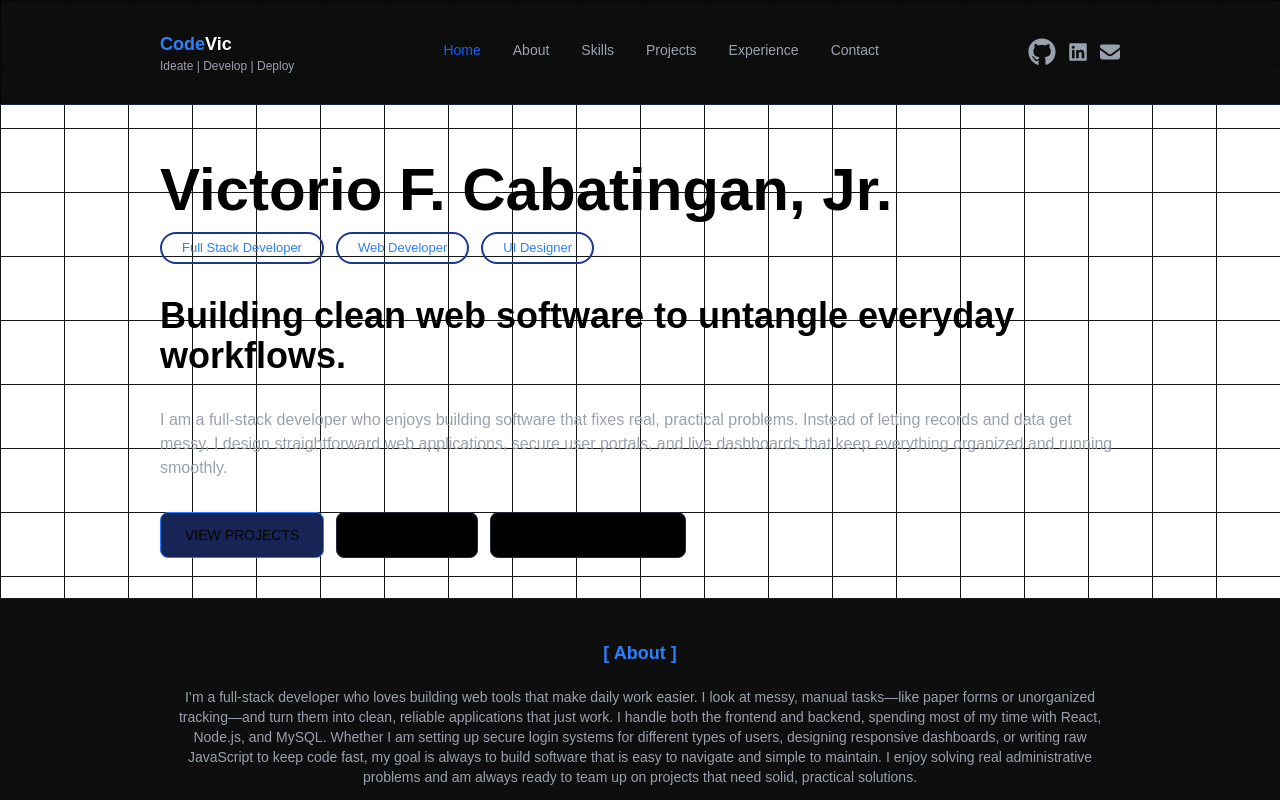
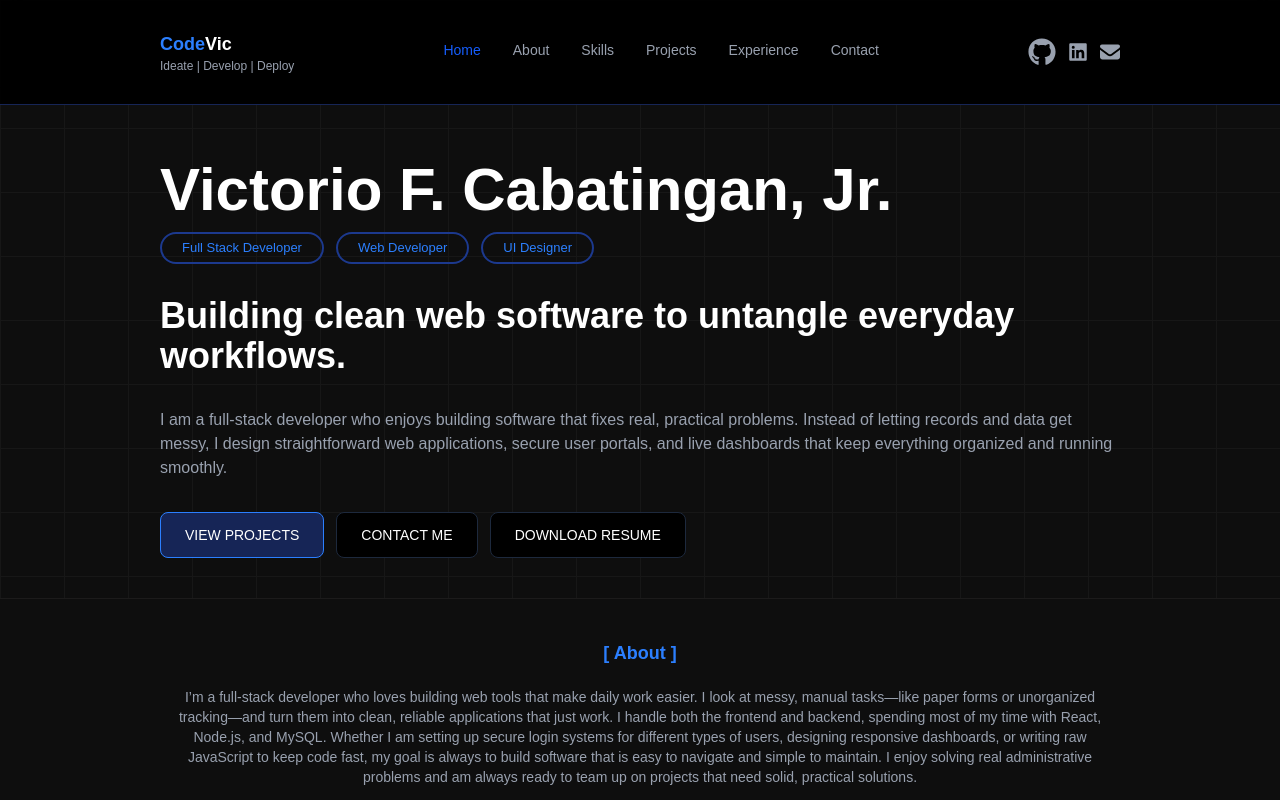
Before and after one commit to victorio222/codevic, a Next.js app: page / in a window 1280 px wide. Built offline with nearby package versions, Linux system fonts and the light colour scheme.

Commit message:
globals css update

```diff
--- a/app/globals.css
+++ b/app/globals.css
@@ -1,10 +1,10 @@
 @import url('https://fonts.googleapis.com/css2?family=Inter:ital,opsz,wght@0,14..32,100..900;1,14..32,100..900&family=Montserrat:ital,wght@0,100..900;1,100..900&display=swap');
 @import "tailwindcss";
 
-/* :root {
-  --background: #ffffff;
-  --foreground: #0e0e0e;
-} */
+:root {
+  --background: #0e0e0e;
+  --foreground: #ffffff;
+}
 
 @theme inline {
   --color-background: var(--background);
@@ -13,12 +13,12 @@
   --font-mono: var(--font-geist-mono);
 }
 
-@media (prefers-color-scheme: dark) {
+/* @media (prefers-color-scheme: dark) {
   :root {
     --background: #0a0a0a;
     --foreground: #ededed;
   }
-}
+} */
 
 body {
   background: var(--background);
```
